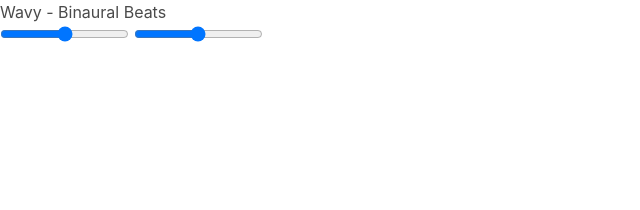
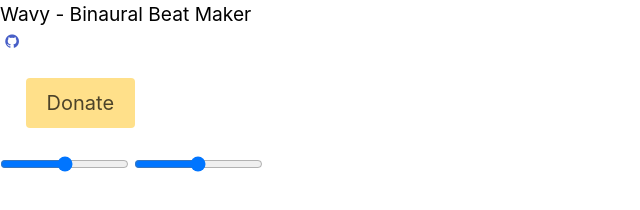
Before and after one commit to JelaniThompson/binauralbeats, a plain HTML site: page app.html in a window 1280 px wide. Shown: the whole page, without its empty margins (0-640 px from the left). Drawn offline with nearby package versions, Linux system fonts and the light colour scheme.

Commit message:
Added header and preparing metro layout

```diff
--- a/app.html
+++ b/app.html
@@ -7,22 +7,35 @@
 </head>
 
 <body>
-    <div id="container">
-        <!--Navigation with left, center and right floating-->
-        <nav class="nav">
-            <div class="nav-left">
-                <h1>Wavy - Binaural Beats</h1>
-            </div>
-        </nav>
-        <!--Metro style grid-->
-        <div class="tile">
+    <!--Navigation with left, center and right floating-->
+    <nav class="nav">
+        <div class="nav-left">
+            <a class="nav-item" href="#">
+                <h2>Wavy - Binaural Beat Maker</h2>
+            </a>
+        </div>
 
+        <div class="nav-center">
+            <a class="nav-item" href="https://github.com/JelaniThompson/binauralbeats" target="_blank">
+              <span class="icon">
+                <i class="fa fa-github"></i>
+              </span>
+            </a>
         </div>
-    </div>
+
+        <div class="nav-right">
+            <a class="nav-item button is-warning is-medium header-button" href="#">
+              Donate
+            </a>
+        </div>
+    </nav>
+
+    <!--Metro style grid-->
+    <div class="tile"></div>
+
     <!--Add text boxes in future for setting decimal values-->
     <input type="range" class="slider" id="left" min="0" max="1500">
     <input type="range" class="slider" id="right" min="0" max="1500">
-    </div>
 
     <script type="text/javascript" src="node_modules/tone/build/Tone.js"></script>
     <script type="text/javascript" src="scripts/sound.js"></script>
--- a/styles/app.css
+++ b/styles/app.css
@@ -1 +1,10 @@
 @import url("../node_modules/bulma/css/bulma.css");
+
+h2 {
+  color: black;
+  font-size: 1.2em;
+}
+
+.header-button {
+  margin: 2%;
+}
```
